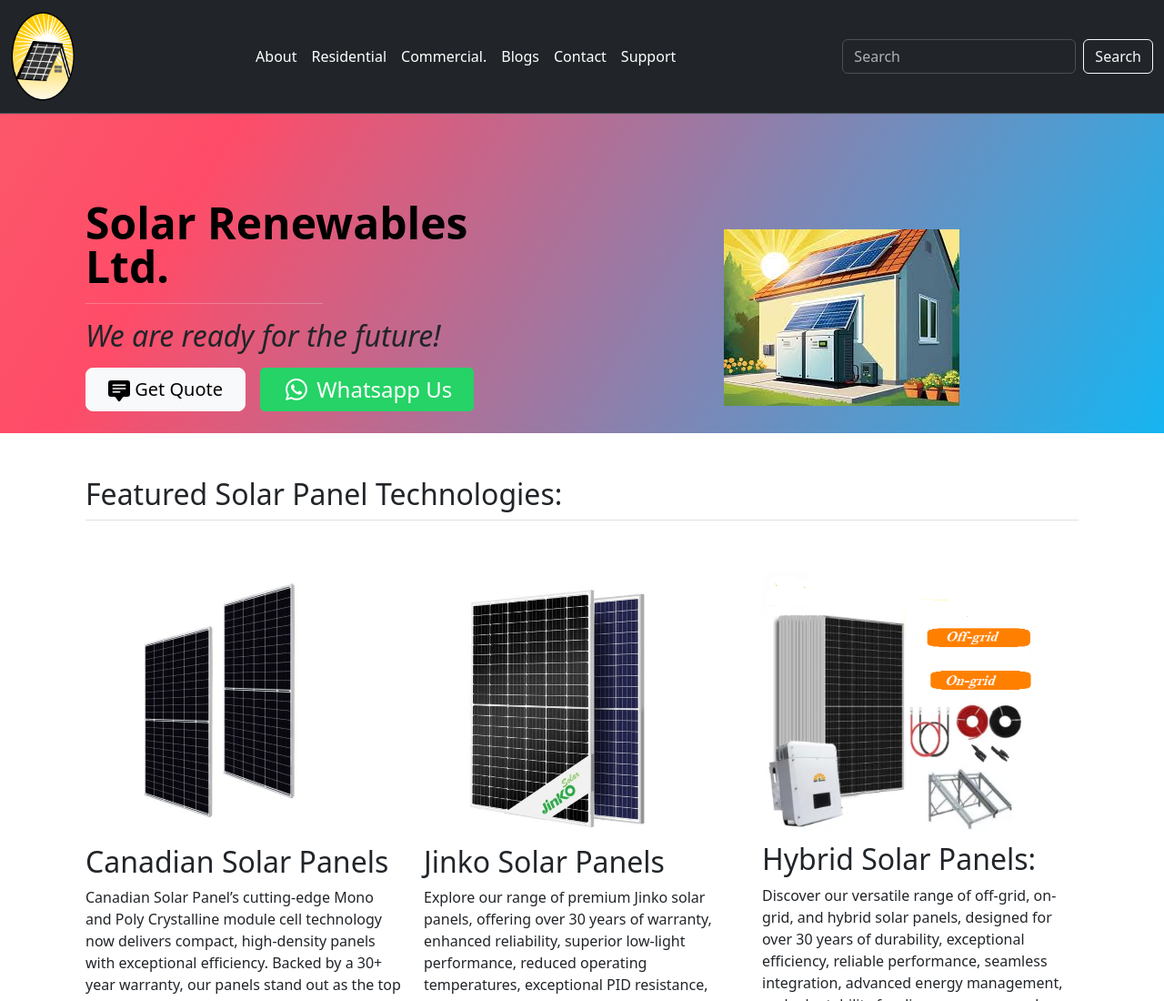
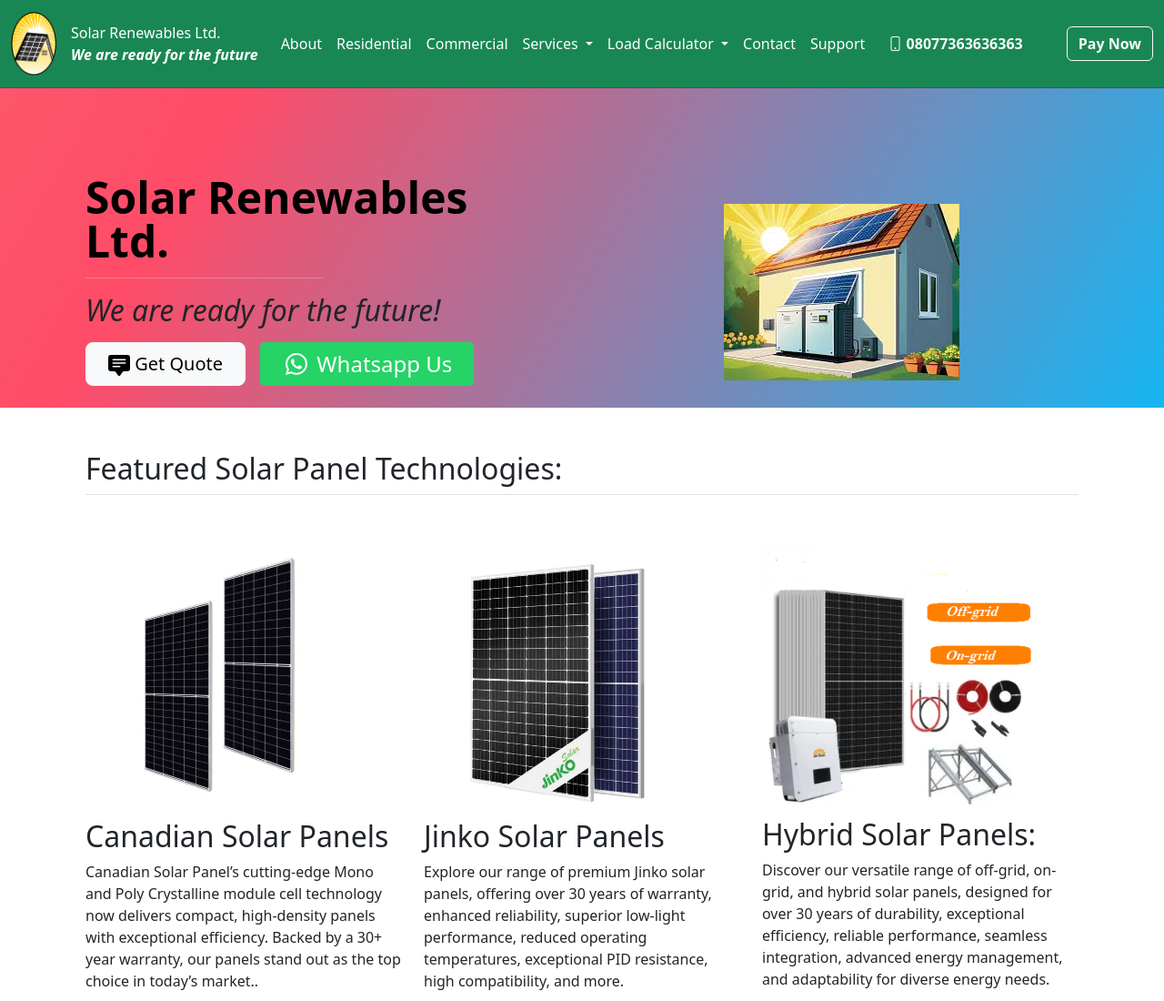
Before and after one commit to Chuksolex/solarrenewables, a plain HTML site: page index.html in a window 1280 px wide. Shown: the top 1100 px of the page at 91% size. Drawn offline with nearby package versions, Linux system fonts and the light colour scheme.

Commit message:
missing thing

```diff
--- a/index.html
+++ b/index.html
@@ -38,16 +38,22 @@
 
   <section id="nabararea">
     <!--Navbar-->
-   <nav class="navbar navbar-expand-lg bg-dark border-bottom border-body" data-bs-theme="dark">
+    <section id="nabararea">
+      <!--Navbar-->
+     <nav class="navbar navbar-expand-lg bg-success border-bottom border-body" data-bs-theme="dark">
       <div class="container-fluid">
       <!-- Navbar content -->
-    <a class="navbar-brand" href="/"><img src="./goal images/logomain2.png" width="70" alt="logo">
-      </a>
+      <a class="navbar-brand" href="/"><img src="./goal images/logomain2.png" width="50" alt="logo" height="70"> </a>
+       <div >
+           <span class="text-white">Solar Renewables Ltd.</span><br>
+           <span class="text-white fw-bold fst-italic m-0">We are ready for the future</span>
+
+       </div>
       <button class="navbar-toggler" type="button" data-bs-toggle="collapse" data-bs-target="#navbarSupportedContent" aria-controls="navbarSupportedContent" aria-expanded="false" aria-label="Toggle navigation">
         <span class="navbar-toggler-icon"></span>
       </button>
       <div class="collapse navbar-collapse" id="navbarSupportedContent">
-      <ul class="navbar-nav mx-auto me-auto mb-2 mb-lg-0">
+        <ul class="navbar-nav mx-auto me-auto mb-2 mb-lg-0 text-center">
           <li class="nav-item">
             <a class="nav-link active" aria-current="page" href="/about.html">About</a>
           </li>
@@ -55,10 +61,40 @@
             <a class="nav-link active" aria-current="page" href="/domestic-solar-panel-installation-ng.html">Residential</a>
           </li>
           <li class="nav-item">
-          <a class="nav-link active" aria-current="page" href="/commercial-solar-panel-installation-ng.html">Commercial.</a>
+            <a class="nav-link active" aria-current="page" href="/commercial-solar-panel-installation-ng.html">Commercial</a>
           </li>
-        <li class="nav-item">
-          <a class="nav-link active" aria-current="page" href="/blogs.html">Blogs</a>
+           <li class="nav-item dropdown">
+            <a class="nav-link dropdown-toggle active" href="#" role="button" data-bs-toggle="dropdown" aria-expanded="false">
+              Services
+            </a>
+            <ul class="dropdown-menu">
+              <li><a class="dropdown-item" href="/mini-grid.html">Mini-Grid</a></li>
+              <li><hr class="dropdown-divider"></li>
+              <li><a class="dropdown-item" href="/balcony-solar.html">Balcony Solar</a></li>
+              <li><hr class="dropdown-divider"></li>
+              <li><a class="dropdown-item" href="/battery-storage.html">Battery Storage</a></li>
+              <li><hr class="dropdown-divider"></li>
+              <li><a class="dropdown-item" href="/ev-charging.html">EV Charging</a></li>
+              <li><hr class="dropdown-divider"></li>
+              <li><a class="dropdown-item" href="/agricultural-solar.html">Agricultural Solar</a></li>
+              <li><hr class="dropdown-divider"></li>
+
+
+            </ul>
+          </li>
+          <li class="nav-item dropdown">
+            <a class="nav-link dropdown-toggle active" href="/load-calculator.html" role="button" data-bs-toggle="dropdown" aria-expanded="false">
+              Load Calculator
+            </a>
+            <ul class="dropdown-menu">
+              <li><a class="dropdown-item" href="/load-calculator.html">Load Calculator</a></li>
+              <li><hr class="dropdown-divider"></li>
+              <li><a class="dropdown-item" href="/inverter-calculator.html">Inverter Load Calculator</a></li>
+              <li><hr class="dropdown-divider"></li>
+              <li><a class="dropdown-item" href="/solar-panel-calculator.html">Solar Panel Load Calculator</a></li>
+
+
+            </ul>
           </li>
           <li class="nav-item">
             <a class="nav-link active" aria-current="page" href="/contact.html">Contact</a>
@@ -67,38 +103,21 @@
             <a class="nav-link active" aria-current="page" href="/support.html">Support</a>
           </li>
 
-        <!-- <li class="nav-item dropdown">
-          <a class="nav-link dropdown-toggle" href="#" role="button" data-bs-toggle="dropdown" aria-expanded="false">
-            Products
-          </a>
-          <ul class="dropdown-menu">
-            <li><a class="dropdown-item" href="/inverter-batteries">Inverter Batteries</a></li>
-            <li><hr class="dropdown-divider"></li>
-            <li><a class="dropdown-item" href="/solar-panels">Solar Panels</a></li>
-            <li><hr class="dropdown-divider"></li>
-            <li><a class="dropdown-item" href="#">Something else here</a></li>
-            <li><hr class="dropdown-divider"></li>
-            <li><a class="dropdown-item" href="/solar-inverters">Solar Inverters</a></li>
-            <li><hr class="dropdown-divider"></li>
-            <li><a class="dropdown-item" href="/all-in-one-solar-system">All In One Solar System</a></li>
-            <li><hr class="dropdown-divider"></li>
-            <li><a class="dropdown-item" href="/solar-street-light">Solar-Street-Light</a></li>
-            <li><hr class="dropdown-divider"></li>
-            <li><a class="dropdown-item" href="/solar-accessories">Solar Accessories</a></li>
-            <li><hr class="dropdown-divider"></li>
-            <li><a class="dropdown-item" href="/other-products">Other Products</a></li>
-            <li><hr class="dropdown-divider"></li>
+
 
         </ul>
-        </li>
-        -->
-      </ul>
-      <form class="d-flex" role="search">
-        <input class="form-control me-2" type="search" placeholder="Search" aria-label="Search">
-        <button class="btn btn-outline-light" type="submit">Search</button>
-      </form>
+        <div class="d-flex justify-content-center align-items-center gap-5">
+          <p class="text-light fw-bold m-0">
+            <i class="bi-phone"></i> 08077363636363
+          </p>
+          <!-- Button -->
+          <a class="btn btn-outline-light fw-bold" href="/payment.html">Pay Now</a>
         </div>
+
       </div>
+
+    </div>
+
      </nav>
 
    </section>
```
Lines whose indentation alone changed are shown as unchanged.
